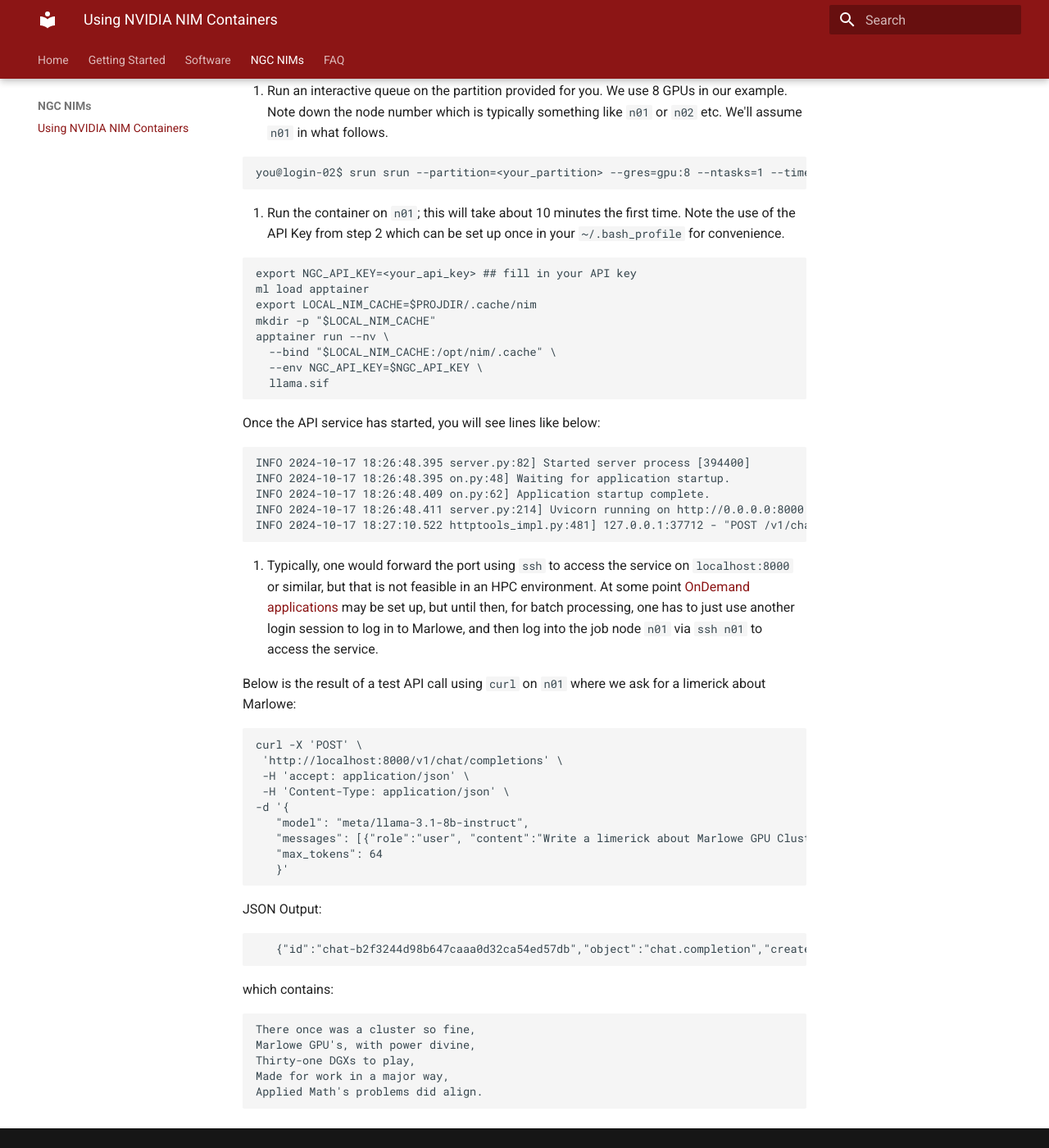
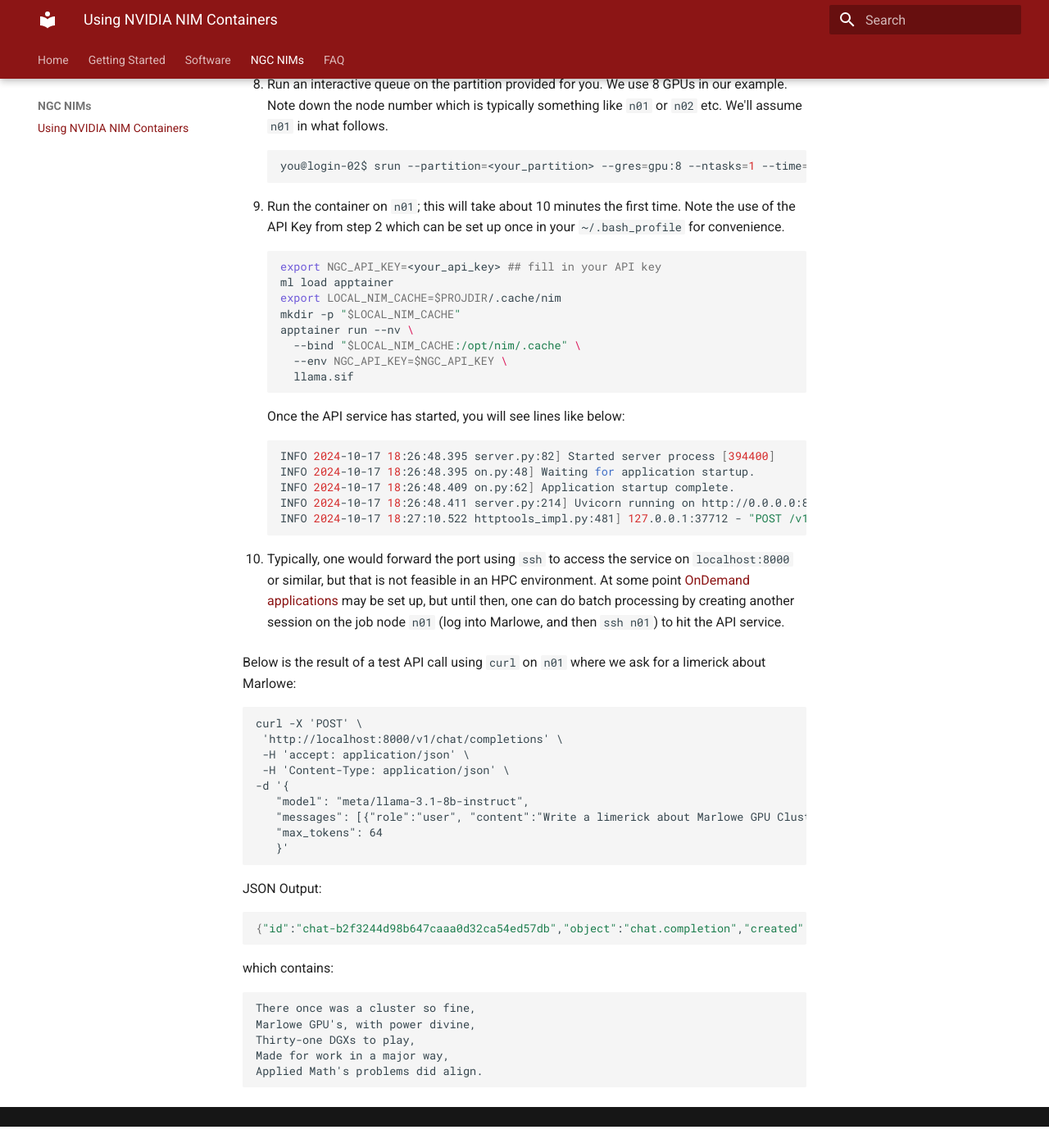
Before and after one commit to stanford-marlowe/docs.marlowe.stanford.edu, an MkDocs documentation site: the page built from docs/ngc_example.md, in a window 1280 px wide and 1400 px high, scrolled down 998 px. Shown: the whole window at 82% size. Built offline with MkDocs 1.6.1 and Material for MkDocs 9.7.7, drawn with Linux system fonts in a browser that asks for light colours; after the commit the page ends 2372 px from its top, so only the background shows below that; some of the changed text lies outside the part shown.

Commit message:
Fixed formatting

````diff
--- a/docs/ngc_example.md
+++ b/docs/ngc_example.md
@@ -14,79 +14,80 @@
 3. Get an API KEY for logging into NVIDIA GPU Cloud (NGC). For our example, you can obtain one by clicking on the the[Get API Key](https://build.nvidia.com/meta/llama-3_1-8b-instruct?snippet_tab=Python) at the top of the python code.
 
 4. In a terminal on  your local machine (`bluebird`), log into the NGC via:
-```
-bluebird$ docker login nvcr.io
-```
+
+    ```bash
+    bluebird$ docker login nvcr.io
+    ```
 
 5. Pull down the Llama image and save it as a tar file. The image is about 13G!
-```
-bluebird$ docker pull nvcr.io/nim/meta/llama-3.1-8b-instruct:latest
-bluebird$ docker save nvcr.io/nim/meta/llama-3.1-8b-instruct:latest -o llama.tar
-```
+
+    ```bash
+    bluebird$ docker pull nvcr.io/nim/meta/llama-3.1-8b-instruct:latest
+    bluebird$ docker save nvcr.io/nim/meta/llama-3.1-8b-instruct:latest -o llama.tar
+    ```
 
 6. Upload to Marlowe project directory (assuming `m223813` is your project directory).
-```
-bluebird$ scp llama.tar login.marlowe.stanford.edu:/scratch/m223813
-```
 
-1. Log in to Marlowe and convert the image to a `.sif` file. This takes a while to complete and is done once.
+    ```bash
+    bluebird$ scp llama.tar login.marlowe.stanford.edu:/scratch/m223813
+    ```
 
-```
-you@login-02$ cd /scratch/m223813
-you@login-02$ ml load apptainer
-you@login-02$ apptainer build llama.sif docker-archive://llama.tar
-```
+7. Log in to Marlowe and convert the image to a `.sif` file. This takes a while to complete and is done once.
 
-7. Run an interactive queue on the partition provided for you. We use 8 GPUs in our example. Note down the node number which is typically something like `n01` or `n02` etc. We'll assume `n01` in what follows.
+    ```bash
+    you@login-02$ cd /scratch/m223813
+    you@login-02$ ml load apptainer
+    you@login-02$ apptainer build llama.sif docker-archive://llama.tar
+    ```
 
-```
-you@login-02$ srun srun --partition=<your_partition> --gres=gpu:8 --ntasks=1 --time=1:00:00 --pty /bin/bash
-```
+8. Run an interactive queue on the partition provided for you. We use 8 GPUs in our example. Note down the node number which is typically something like `n01` or `n02` etc. We'll assume `n01` in what follows.
 
-8. Run the container on `n01`; this will take about 10 minutes the first time. Note the use of the API Key from step 2 which can be set up once in your `~/.bash_profile` for convenience.
+    ```bash
+    you@login-02$ srun --partition=<your_partition> --gres=gpu:8 --ntasks=1 --time=1:00:00 --pty /bin/bash
+    ```
 
-```
-export NGC_API_KEY=<your_api_key> ## fill in your API key
-ml load apptainer
-export LOCAL_NIM_CACHE=$PROJDIR/.cache/nim
-mkdir -p "$LOCAL_NIM_CACHE"
-apptainer run --nv \
-  --bind "$LOCAL_NIM_CACHE:/opt/nim/.cache" \
-  --env NGC_API_KEY=$NGC_API_KEY \
-  llama.sif
-```
+9. Run the container on `n01`; this will take about 10 minutes the first time. Note the use of the API Key from step 2 which can be set up once in your `~/.bash_profile` for convenience.
 
+    ```bash
+    export NGC_API_KEY=<your_api_key> ## fill in your API key
+    ml load apptainer
+    export LOCAL_NIM_CACHE=$PROJDIR/.cache/nim
+    mkdir -p "$LOCAL_NIM_CACHE"
+    apptainer run --nv \
+      --bind "$LOCAL_NIM_CACHE:/opt/nim/.cache" \
+      --env NGC_API_KEY=$NGC_API_KEY \
+      llama.sif
+    ```
   Once the API service has started, you will see lines like below:
 
-```
-INFO 2024-10-17 18:26:48.395 server.py:82] Started server process [394400]
-INFO 2024-10-17 18:26:48.395 on.py:48] Waiting for application startup.
-INFO 2024-10-17 18:26:48.409 on.py:62] Application startup complete.
-INFO 2024-10-17 18:26:48.411 server.py:214] Uvicorn running on http://0.0.0.0:8000 (Press CTRL+C to quit)
-INFO 2024-10-17 18:27:10.522 httptools_impl.py:481] 127.0.0.1:37712 - "POST /v1/chat/completions HTTP/1.1" 200
-```
+    ```bash
+    INFO 2024-10-17 18:26:48.395 server.py:82] Started server process [394400]
+    INFO 2024-10-17 18:26:48.395 on.py:48] Waiting for application startup.
+    INFO 2024-10-17 18:26:48.409 on.py:62] Application startup complete.
+    INFO 2024-10-17 18:26:48.411 server.py:214] Uvicorn running on http://0.0.0.0:8000 (Press CTRL+C to quit)
+    INFO 2024-10-17 18:27:10.522 httptools_impl.py:481] 127.0.0.1:37712 - "POST /v1/chat/completions HTTP/1.1" 200
+    ```
 
-9. Typically, one would forward the port using `ssh` to access the service on `localhost:8000` or similar, but that is not feasible in an HPC environment. At some point [OnDemand applications](https://www.osc.edu/resources/online_portals/ondemand) may be set up, but until then, for batch processing, one has to just use another login session to log in to Marlowe, and then log into the job node `n01` via `ssh n01` to access the service.
+9. Typically, one would forward the port using `ssh` to access the service on `localhost:8000` or similar, but that is not feasible in an HPC environment. At some point [OnDemand applications](https://www.osc.edu/resources/online_portals/ondemand) may be set up, but until then, one can do batch processing by creating another session on the job node `n01` (log into Marlowe, and then `ssh n01`) to hit the API service.
 
 Below is the result of a  test API call using `curl` on `n01` where we ask for a limerick about Marlowe:
 
-```
-curl -X 'POST' \
- 'http://localhost:8000/v1/chat/completions' \
- -H 'accept: application/json' \
- -H 'Content-Type: application/json' \
--d '{
-   "model": "meta/llama-3.1-8b-instruct",
-   "messages": [{"role":"user", "content":"Write a limerick about Marlowe GPU Cluster (31 DGXs)"}],
-   "max_tokens": 64
-   }'
-```
+    curl -X 'POST' \
+     'http://localhost:8000/v1/chat/completions' \
+     -H 'accept: application/json' \
+     -H 'Content-Type: application/json' \
+    -d '{
+       "model": "meta/llama-3.1-8b-instruct",
+       "messages": [{"role":"user", "content":"Write a limerick about Marlowe GPU Cluster (31 DGXs)"}],
+       "max_tokens": 64
+       }'
 
    JSON Output:
 
+```bash
+{"id":"chat-b2f3244d98b647caaa0d32ca54ed57db","object":"chat.completion","created":1729214830,"model":"meta/llama-3.1-8b-instruct","choices":[{"index":0,"message":{"role":"assistant","content":"There once was a cluster so fine,\nMarlowe GPU's, with power divine,\nThirty-one DGXs to play,\n Made for work in a major way,\nApplied Math's problems did align."},"logprobs":null,"finish_reason":"stop","stop_reason":null}],"usage":{"prompt_tokens":28,"total_tokens":69,"completion_tokens":41}}
 ```
-   {"id":"chat-b2f3244d98b647caaa0d32ca54ed57db","object":"chat.completion","created":1729214830,"model":"meta/llama-3.1-8b-instruct","choices":[{"index":0,"message":{"role":"assistant","content":"There once was a cluster so fine,\nMarlowe GPU's, with power divine,\nThirty-one DGXs to play,\n Made for work in a major way,\nApplied Math's problems did align."},"logprobs":null,"finish_reason":"stop","stop_reason":null}],"usage":{"prompt_tokens":28,"total_tokens":69,"completion_tokens":41}}
-```
+
 which contains:
 
 ```
--- a/mkdocs.yml
+++ b/mkdocs.yml
@@ -5,6 +5,15 @@
 # Extras
 extra:
   generator: false
+
+markdown_extensions:
+  - pymdownx.highlight:
+      anchor_linenums: true
+      line_spans: __span
+      pygments_lang_class: true
+  - pymdownx.inlinehilite
+  - pymdownx.snippets
+  - pymdownx.superfences
 
 # Theme
 theme:
````
